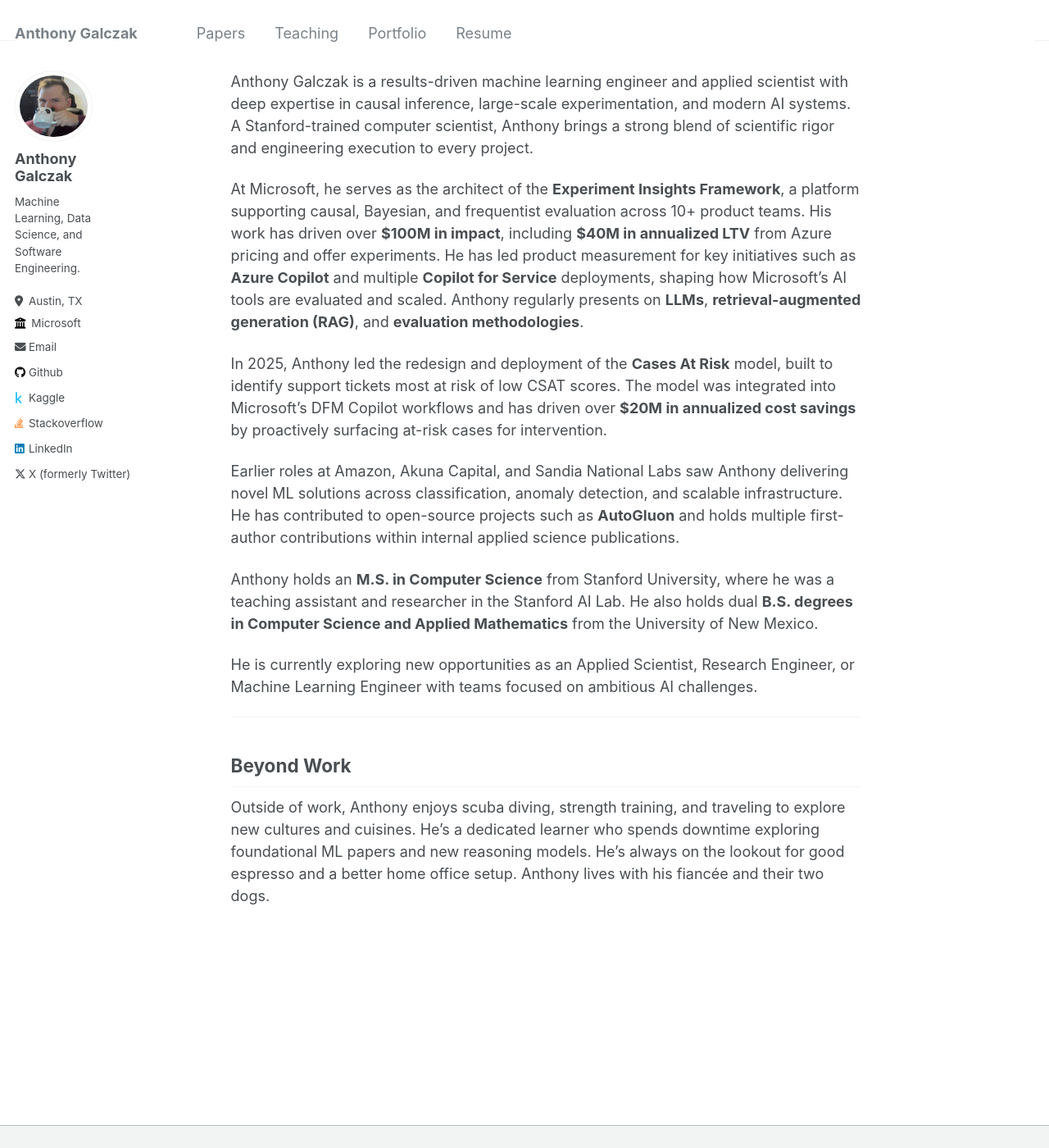
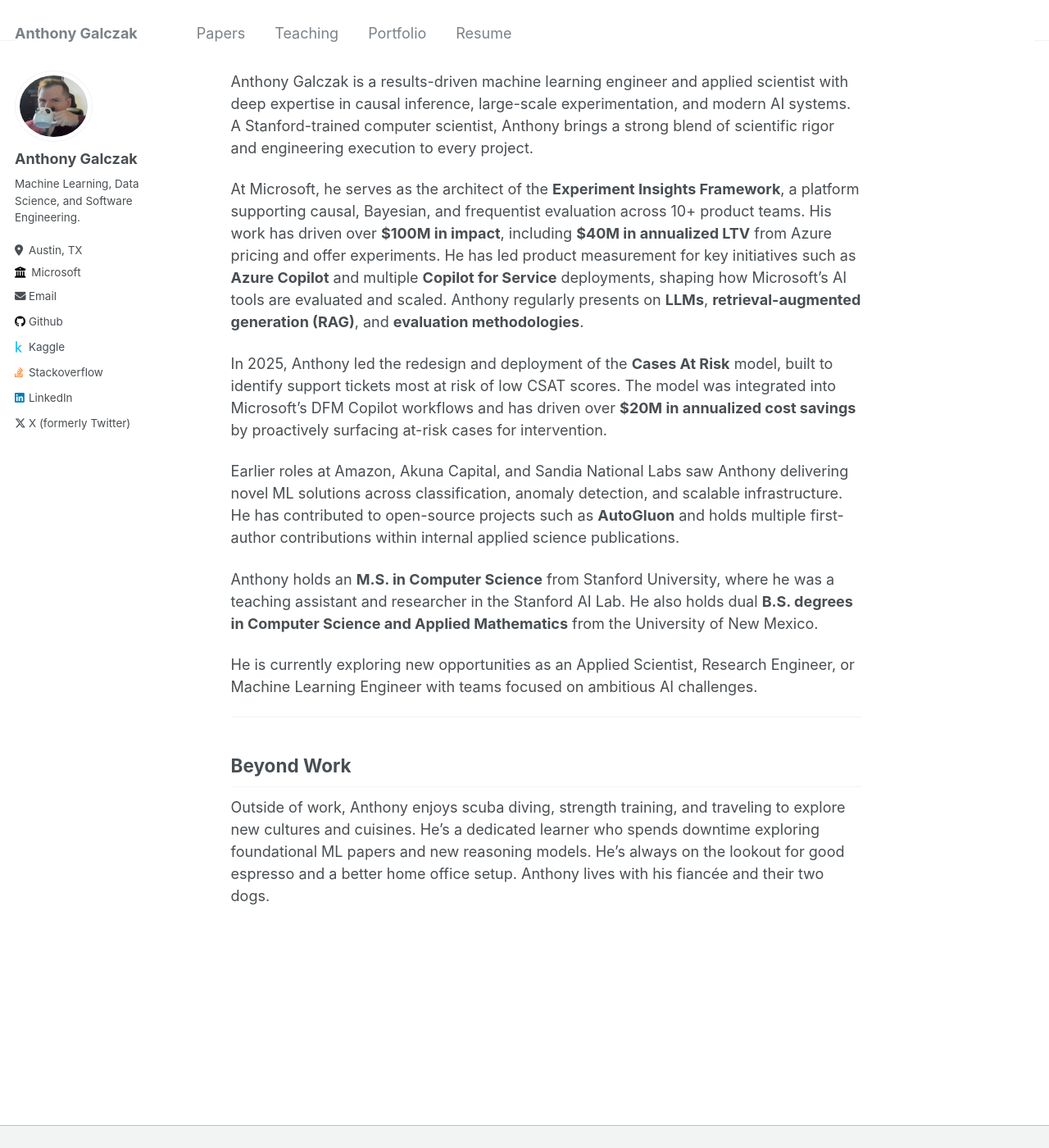
Before and after one commit to Chudbrochil/chudbrochil_academicpages.github.io, a Jekyll site: the page built from _pages/about.md, in a window 1280 px wide and 1400 px high. Shown: the whole window at 82% size. Built offline with Jekyll 4.4.1, drawn with Linux system fonts in a browser that asks for light colours.

Commit message:
Making linebreaks a bit better for author tagline.

```diff
--- a/_sass/_sidebar.scss
+++ b/_sass/_sidebar.scss
@@ -87,7 +87,7 @@
   }
 
   img {
-    max-width: 175px;
+    max-width: 225px;
     border-radius: 50%;
 
     @include breakpoint($large) {
@@ -106,7 +106,7 @@
 
   @include breakpoint($large) {
     display: block;
-    width: 100%;
+    width: 175px;
     padding-left: 0;
     padding-right: 0;
   }
@@ -147,6 +147,9 @@
   @include breakpoint($large) {
     margin-top: 10px;
     margin-bottom: 20px;
+    width: 175px;
+    display: block;
+    word-wrap: break-word;
   }
 }
 
--- a/_sass/_variables.scss
+++ b/_sass/_variables.scss
@@ -14,7 +14,7 @@ $indent-var                 : 1.3em;
 
 /* system typefaces */
 $serif                      : Georgia, Times, serif;
-$sans-serif                 : -apple-system, ".SFNSText-Regular", "San Francisco", "Roboto", "Segoe UI", "Helvetica Neue", "Lucida Grande", Arial, sans-serif;
+$sans-serif                 : 'Inter', -apple-system, ".SFNSText-Regular", "San Francisco", "Roboto", "Segoe UI", "Helvetica Neue", "Lucida Grande", Arial, sans-serif;
 $monospace                  : Monaco, Consolas, "Lucida Console", monospace;
 
 /* sans serif typefaces */
```
